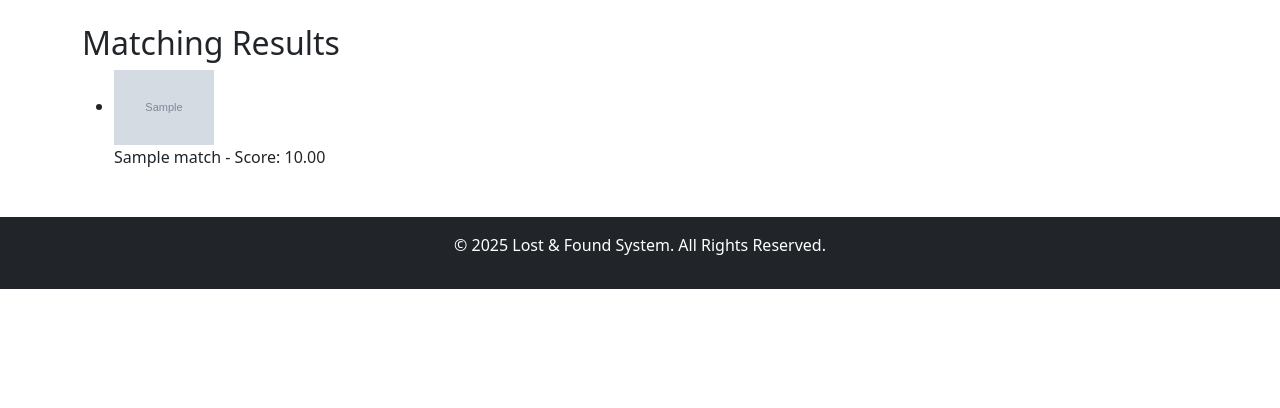
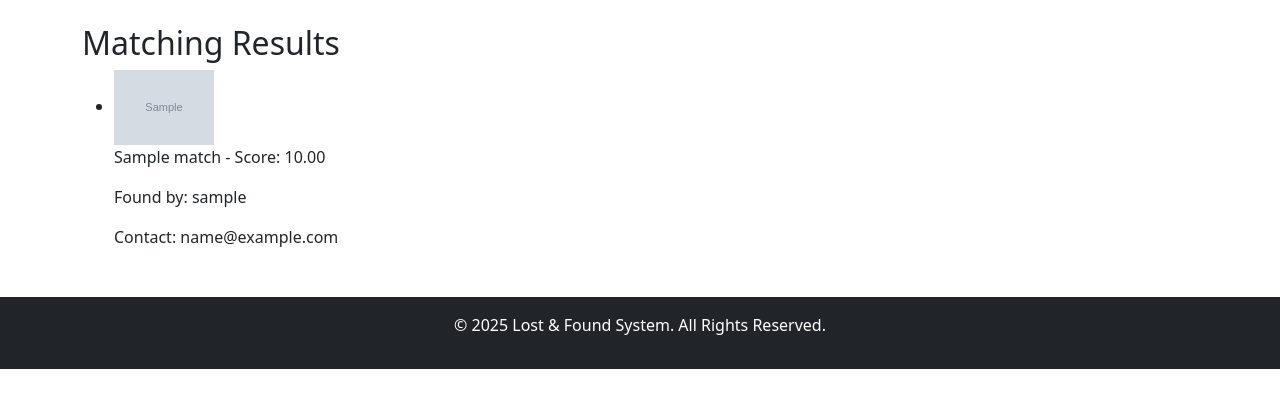
Before and after one commit to sayout-de003/MinorProject_LostAndFound, a Django app: template mainapp/templates/mainapp/matches.html in a window 1280 px wide. Shown: the part 56-464 px from the top of the page. Run offline with Django 5.2, Linux system fonts and the light colour scheme; the template is opened without the code that fills it: most values are stand-ins (such as "Sample title", 1, 10 or a date in 2020); grey boxes marked "Sample" are stand-in pictures.

Commit message:
updated matches.html

```diff
--- a/mainapp/templates/mainapp/matches.html
+++ b/mainapp/templates/mainapp/matches.html
@@ -7,6 +7,8 @@
         <li>
             <img src="{{ match.match.image.url }}" width="100">
             <p>{{ match.match.name }} - Score: {{ match.score|floatformat:2 }}</p>
+            <p>Found by: {{ match.match.user.username }}</p>
+            <p>Contact: {{ match.match.user.email }}</p>
         </li>
     {% endfor %}
     </ul>
```
Also changed, not shown: db.sqlite3, media/items/WhatsApp_Image_2025-02-20_at_22.36.42.jpeg (deleted), media/items/WhatsApp_Image_2025-02-20_at_22_DOkP0Bd.36.42.jpeg (deleted), 1 other file.
